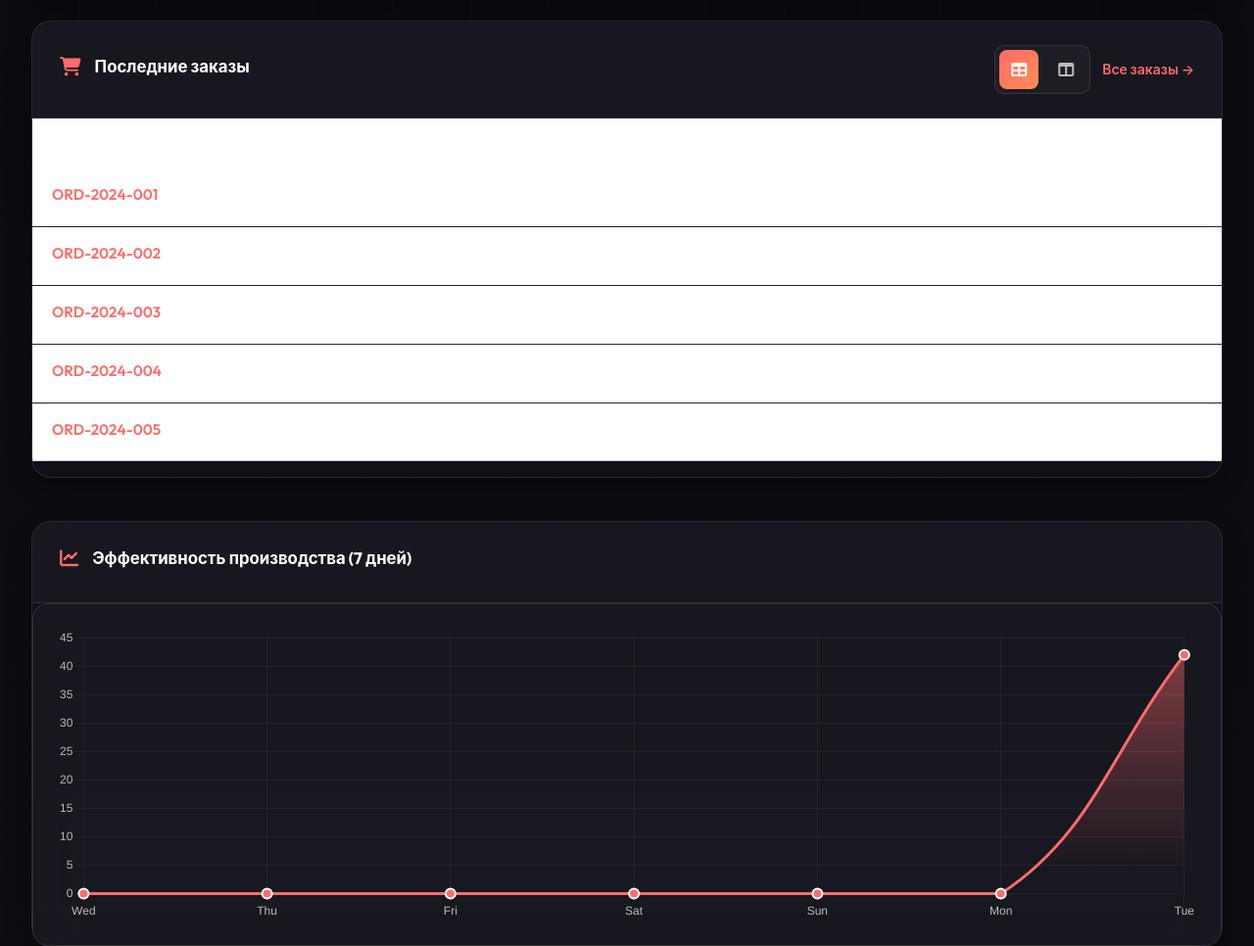
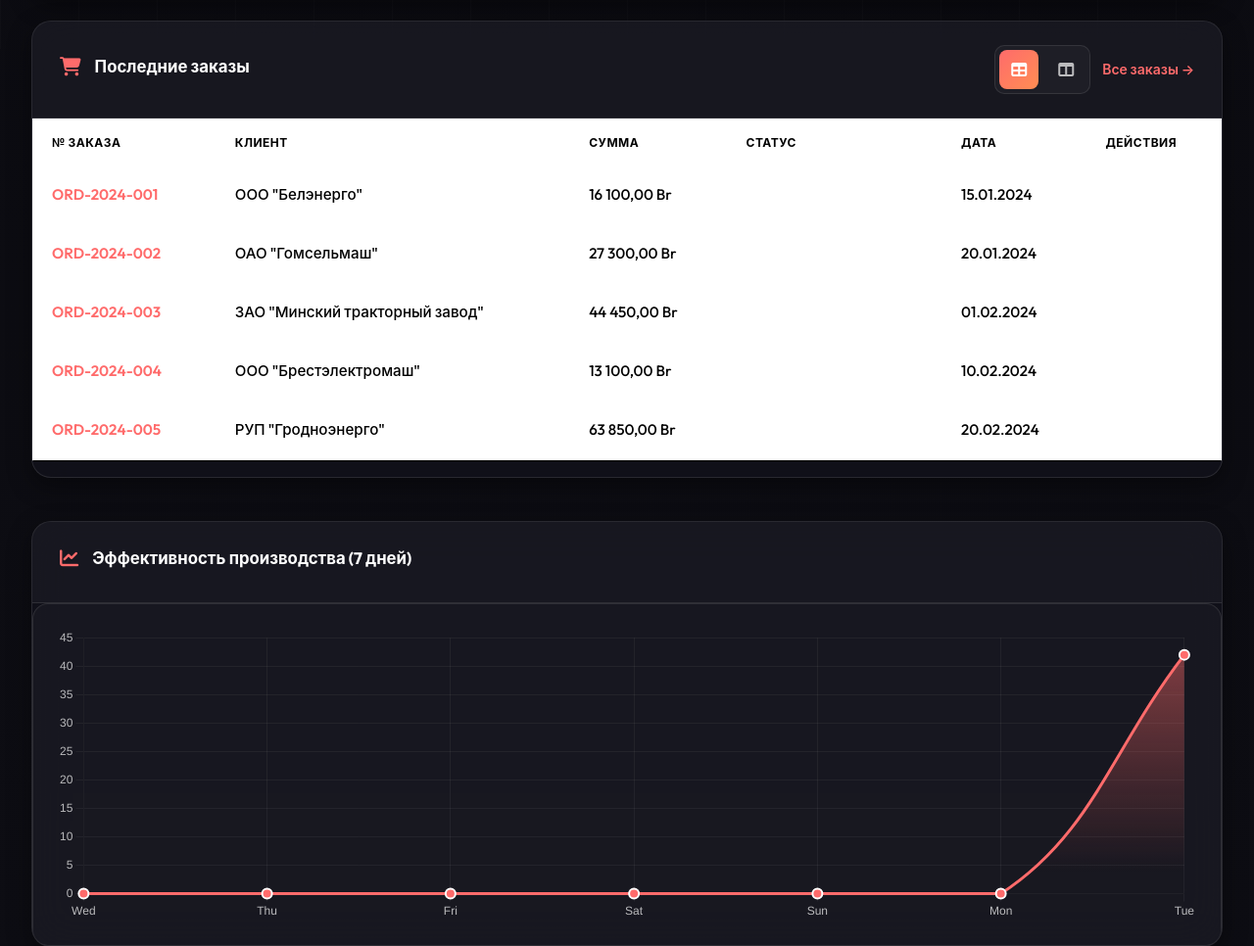
Before and after one commit to naxBody/PolesieMES, a PHP site: page /PolesieMES/modules/dashboard/index.php in a window 1280 px wide. Shown: the part 1216-2182 px from the top of the page at 98% size. Run offline with PHP 8.4, Linux system fonts and the light colour scheme; a user stored in the database is signed in; data comes from the database, SQL or seed files in the repository.

Commit message:
update branch

```diff
--- a/polesie_mes/modules/dashboard/index.php
+++ b/polesie_mes/modules/dashboard/index.php
@@ -1258,17 +1258,17 @@ $currentPage = 'dashboard';
         .table tbody td {
             padding: 1rem 1.25rem;
             font-size: 0.95rem;
-            color: var(--text-primary) !important;
+            color: #000000 !important;
             font-weight: 500;
         }
 
         .table tbody tr {
-            background: rgba(30, 30, 40, 0.6);
-            backdrop-filter: blur(10px);
+            background: rgba(255, 255, 255, 0.95);
+            backdrop-filter: none;
         }
 
         .table th {
-            color: var(--text-secondary) !important;
+            color: #000000 !important;
             font-weight: 700;
         }
 
```
Also changed, not shown: 1 other file.
